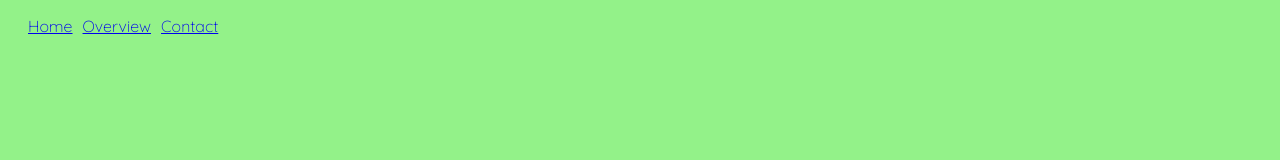
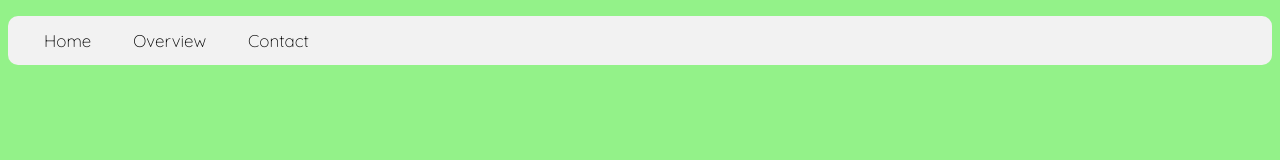
Before and after one commit to front-end-fundamentals-2025/fef-portfolio-mahtis26, a plain HTML site: page overview.html in a window 1280 px wide. Drawn offline with Linux system fonts and the light colour scheme.

Commit message:
Added new navigation bar

```diff
--- a/css/overview.css
+++ b/css/overview.css
@@ -9,7 +9,7 @@ body {
 }
 
 p {
-  font-size: 15px;
+  font-size: 90%;
 }
 
 ul {
@@ -22,3 +22,26 @@ ul {
 li {
   margin-right: 10px;
 }
+
+header {
+  grid-column: 1 / 3;
+  grid-row: 1 / 2;
+  background-color: #f2f2f2;
+  border-radius: 10px;
+}
+
+/* The Navbar was inspired by: https://www.w3schools.com/howto/howto_js_topnav_responsive.asp#about*/
+.topnav a {
+  float: left;
+  display: block;
+  color: black;
+  text-align: center;
+  padding: 14px 16px;
+  text-decoration: none;
+  font-size: 17px;
+}
+
+.topnav a:hover {
+  background-color: #ddd;
+  color: black;
+}
```
